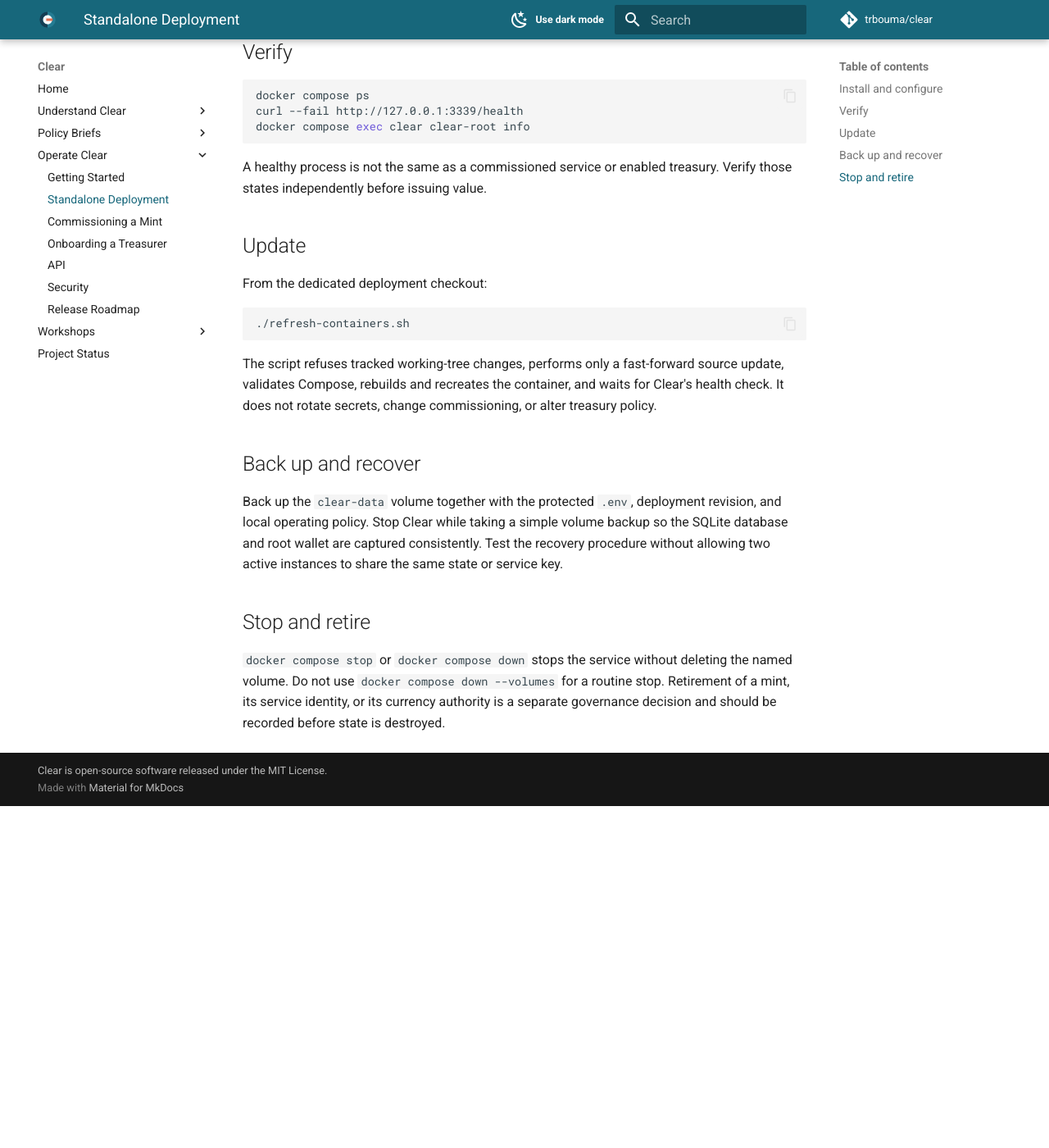
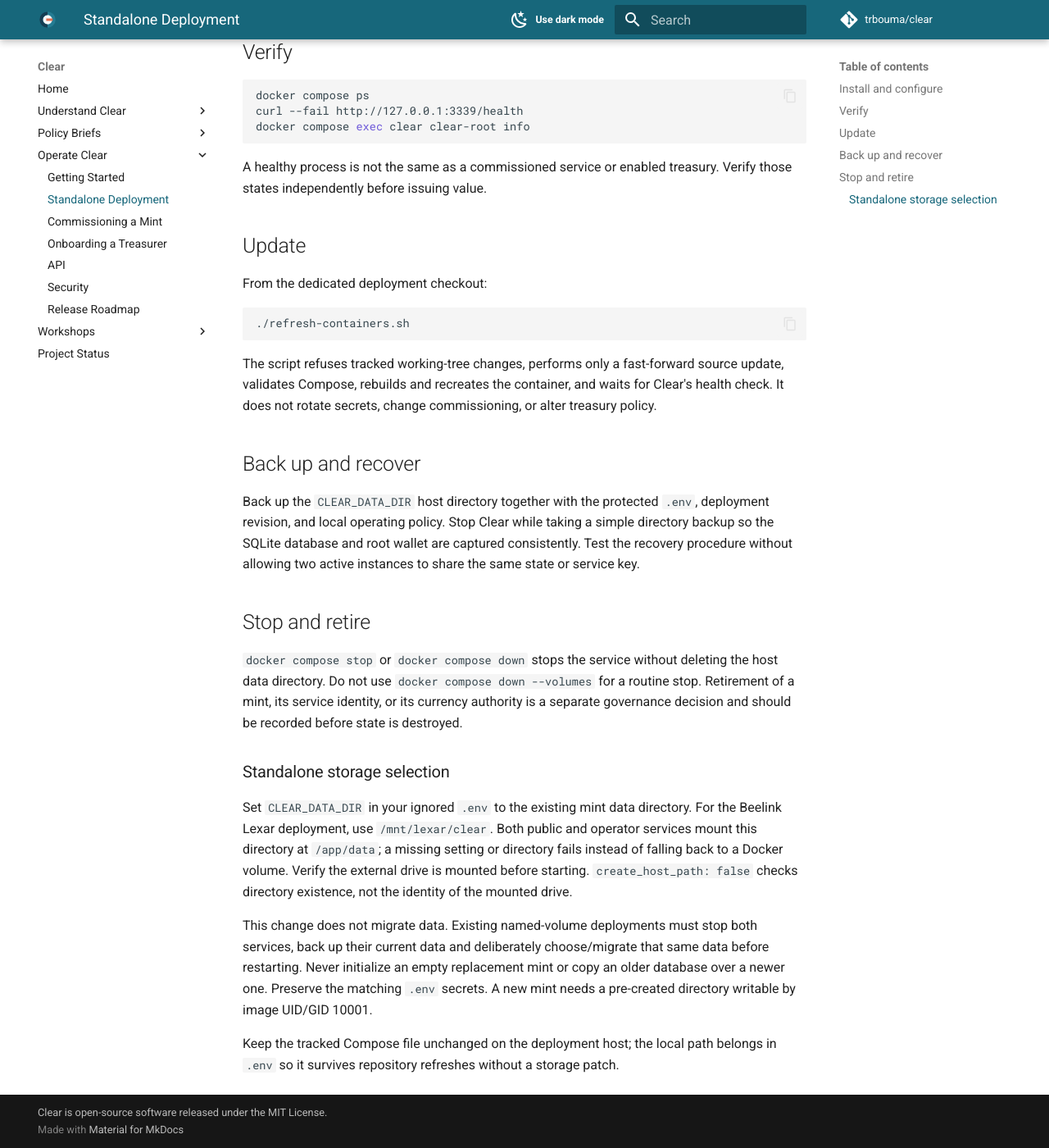
Before and after one commit to trbouma/clear, an MkDocs documentation site: the page built from website/deployment.md, in a window 1280 px wide and 1400 px high, scrolled down 717 px. Shown: the whole window at 82% size. Built offline with MkDocs 1.6.1 and Material for MkDocs 9.7.7, drawn with Linux system fonts in a browser that asks for light colours; comment, search, counter and statistics services are not loaded; before the commit the page ends 1700 px from its top, so only the background shows below that; some of the changed text lies outside the part shown.

Commit message:
Configure Clear storage through CLEAR_DATA_DIR
- Bind both services to the same required host data directory
- Prevent automatic directory creation and old-volume fallback
- Document Lexar configuration and existing-data migration
- Clarify refresh warning to protect local storage changes

````diff
--- a/website/deployment.md
+++ b/website/deployment.md
@@ -22,8 +22,8 @@
 docker compose up --build --detach
 ```
 
-Keep `.env`, the deployment revision, and the `clear-data` volume associated
-with the same instance. The volume contains the mint database and privileged
+Keep `.env`, the deployment revision, and the `CLEAR_DATA_DIR` host directory associated
+with the same instance. The directory contains the mint database and privileged
 root wallet. The configured service key supplies the mint's stable
 communication identity; commissioning and treasury authority remain separate
 operator actions.
@@ -58,8 +58,8 @@
 
 ## Back up and recover
 
-Back up the `clear-data` volume together with the protected `.env`, deployment
-revision, and local operating policy. Stop Clear while taking a simple volume
+Back up the `CLEAR_DATA_DIR` host directory together with the protected `.env`, deployment
+revision, and local operating policy. Stop Clear while taking a simple directory
 backup so the SQLite database and root wallet are captured consistently. Test
 the recovery procedure without allowing two active instances to share the same
 state or service key.
@@ -67,7 +67,25 @@
 ## Stop and retire
 
 `docker compose stop` or `docker compose down` stops the service without
-deleting the named volume. Do not use `docker compose down --volumes` for a
+deleting the host data directory. Do not use `docker compose down --volumes` for a
 routine stop. Retirement of a mint, its service identity, or its currency
 authority is a separate governance decision and should be recorded before
 state is destroyed.
+
+### Standalone storage selection
+
+Set `CLEAR_DATA_DIR` in your ignored `.env` to the existing mint data directory.
+For the Beelink Lexar deployment, use `/mnt/lexar/clear`. Both public and operator
+services mount this directory at `/app/data`; a missing setting or directory
+fails instead of falling back to a Docker volume. Verify the external drive is
+mounted before starting. `create_host_path: false` checks directory existence,
+not the identity of the mounted drive.
+
+This change does not migrate data. Existing named-volume deployments must stop
+both services, back up their current data and deliberately choose/migrate that
+same data before restarting. Never initialize an empty replacement mint or copy
+an older database over a newer one. Preserve the matching `.env` secrets. A new
+mint needs a pre-created directory writable by image UID/GID 10001.
+
+Keep the tracked Compose file unchanged on the deployment host; the local path
+belongs in `.env` so it survives repository refreshes without a storage patch.
````
Also changed, not shown: README.md (+25 -3 lines), docker-compose.yaml (+10 -5 lines), website/treasurer-onboarding.md (+15 -0 lines), 8 other files.
